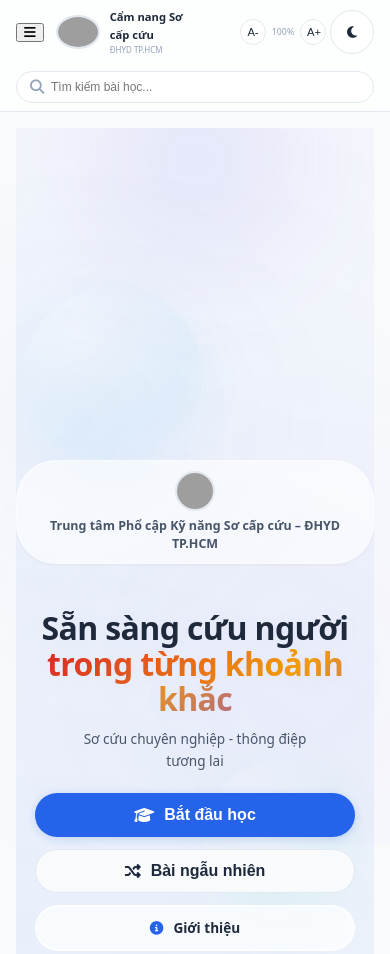
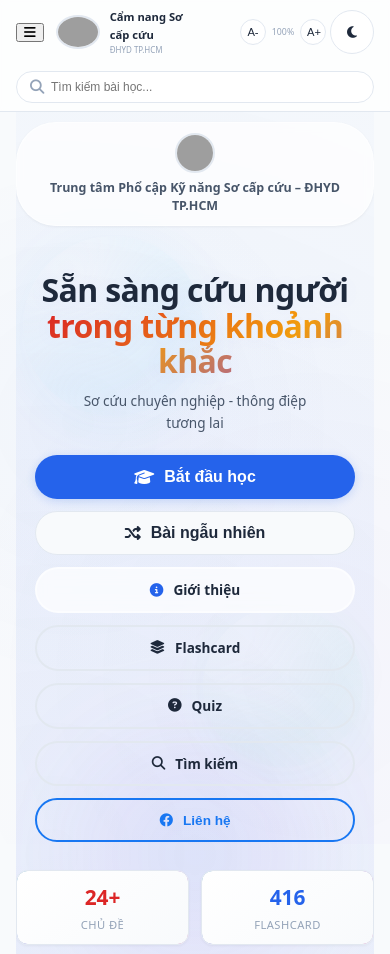
Before and after one commit to thanhpham24680-hub/App-S-c-u-EFASC, a website: page index.html in a window 390 px wide. Shown: the top 954 px of the page. Drawn offline with Linux system fonts and the light colour scheme; grey boxes are pictures that could not be loaded; a web font is replaced by a local one.

Commit message:
cập nhật

```diff
--- a/assets/css/styles.css
+++ b/assets/css/styles.css
@@ -241,9 +241,9 @@ a:hover { text-decoration: underline; }
 /* Hero glow effect — ánh sáng nhẹ phía sau slogan */
 .hero-glow { position: absolute; top: 30%; left: 50%; transform: translate(-50%, -50%); width: clamp(400px, 60vw, 800px); height: clamp(300px, 40vw, 600px); background: radial-gradient(circle, rgba(37,99,235,0.10) 0%, rgba(124,58,237,0.06) 30%, rgba(255,255,255,0) 70%); border-radius: 50%; pointer-events: none; z-index: 0; filter: blur(40px); animation: glowPulse 8s ease-in-out infinite alternate; }
 @keyframes glowPulse { 0% { opacity: 0.6; transform: translate(-50%, -50%) scale(1); } 100% { opacity: 1; transform: translate(-50%, -50%) scale(1.15); } }
-.hero-section { padding: 60px 0 40px; text-align: center; position: relative; overflow: hidden; isolation: isolate; background: radial-gradient(circle at 10% 30%, rgba(37,99,235,0.08) 0%, transparent 60%), radial-gradient(circle at 90% 70%, rgba(124,58,237,0.08) 0%, transparent 60%); }
-.hero-section > :not(.floating-shapes) { position: relative; z-index: 1; }
-.hero-badge { display: inline-flex; align-items: center; gap: 10px; background: var(--bg-glass); backdrop-filter: blur(14px); padding: 6px 18px 6px 12px; border-radius: 40px; font-size: clamp(0.85rem, 1.6vw, 0.95rem); font-weight: 700; border: 1px solid var(--bg-glass-border); color: var(--text-secondary); margin-bottom: 20px; animation: fadeInDown 0.6s ease forwards; opacity: 0; line-height: 1.45; box-shadow: var(--shadow-sm); }
+.hero-section { padding: -24px 0 40px; text-align: center; position: relative; overflow: hidden; isolation: isolate; background: radial-gradient(circle at 10% 30%, rgba(37,99,235,0.08) 0%, transparent 60%), radial-gradient(circle at 90% 70%, rgba(124,58,237,0.08) 0%, transparent 60%); }
+.hero-section > :not(.floating-shapes):not(.hero-glow) { position: relative; z-index: 1; }
+.hero-badge { display: inline-flex; align-items: center; gap: 10px; background: var(--bg-glass); backdrop-filter: blur(14px); padding: 6px 18px 6px 12px; border-radius: 40px; font-size: clamp(0.85rem, 1.6vw, 0.95rem); font-weight: 700; border: 1px solid var(--bg-glass-border); color: var(--text-secondary); margin-bottom: 20px; animation: fadeInDown 0.6s ease forwards; line-height: 1.45; box-shadow: var(--shadow-sm); }
 .hero-badge .logo-placeholder { width: 40px; height: 40px; border-radius: 50%; background: var(--bg-card); border: 2px solid var(--border-color); display: flex; align-items: center; justify-content: center; overflow: hidden; }
 .hero-badge .logo-placeholder img { width: 100%; height: 100%; object-fit: cover; }
 .hero-badge > span:last-child { text-align: center; line-height: 1.45; }
@@ -934,7 +934,7 @@ a:hover { text-decoration: underline; }
   .lessons-grid-container { grid-template-columns: 1fr !important; gap: 14px; }
   #detail-content-area { padding: 14px 16px !important; }
   .detail-overview { grid-template-columns: 1fr 1fr; gap: 10px; }
-  .hero-section { padding: 32px 0 20px; }
+  .hero-section { padding: -16px 0 20px; }
   .hero-badge { max-width: 100%; padding: 10px 16px; flex-wrap: wrap; justify-content: center; gap: 6px; }
   .hero-badge .logo-placeholder { flex: 0 0 auto; }
   .hero-badge > span:last-child { flex: 0 0 auto; min-width: 0; text-align: center; line-height: 1.45; }
@@ -1310,3 +1310,37 @@ a:hover { text-decoration: underline; }
   .detail-overview { display: none !important; }
   body { background: white !important; font-size: 11pt !important; }
 }
+/* Xóa padding-top của root để landing sát lên trên */
+#root {
+  padding-top: 0 !important;
+}
+
+/* Điều chỉnh lại padding cho hero để cân đối */
+.hero-section {
+  padding: 20px 0 40px !important;
+}
+
+@media (max-width: 768px) {
+  .hero-section {
+    padding: 10px 0 20px !important;
+  }
+
+  /* Fix: Ngăn khoảng trống do animation bắt đầu từ trạng thái ẩn */
+  #landing-page {
+    opacity: 1 !important;
+    transform: none !important;
+    animation: none !important;
+  }
+
+  .hero-badge {
+    opacity: 1 !important;
+    animation: none !important;
+  }
+
+  .anim-fade-in-up,
+  .anim-fade-in-down {
+    opacity: 1 !important;
+    transform: none !important;
+    animation: none !important;
+  }
+}
```
